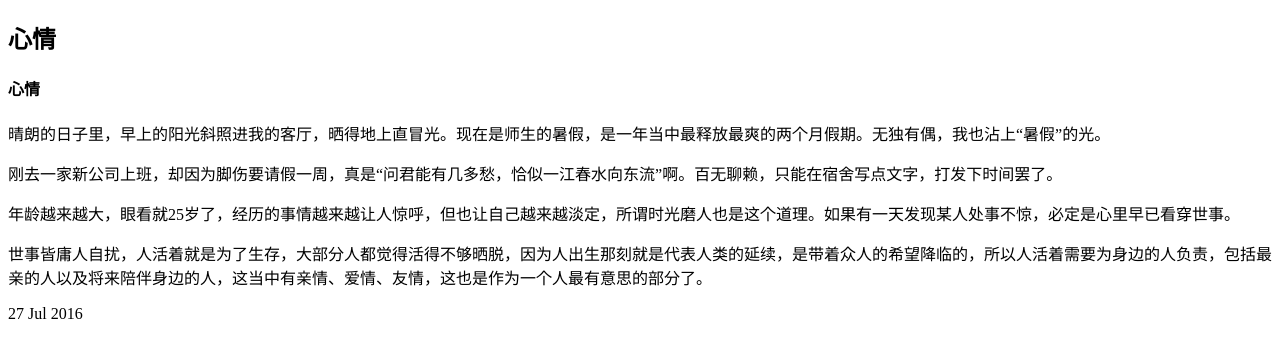
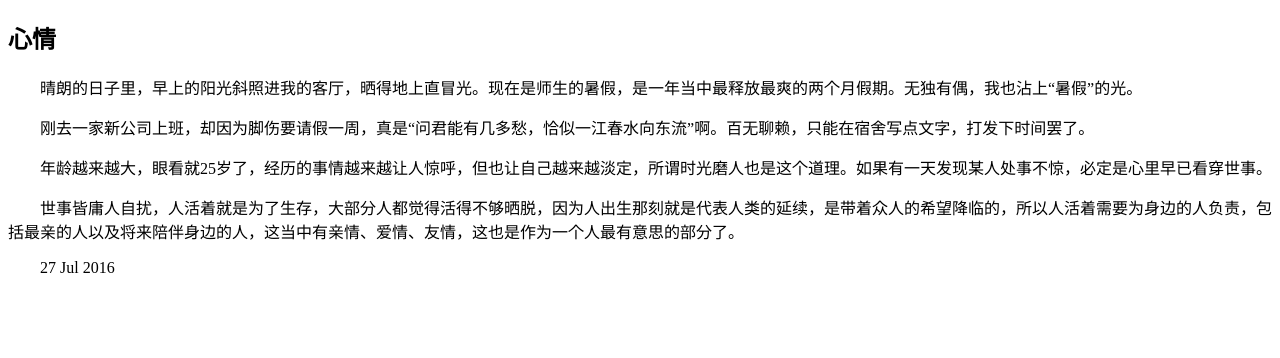
Before and after one commit to code-huisoido/myblog, a Jekyll site: the page built from _posts/2016-07-27-mood.html, in a window 1280 px wide. Shown: the top 358 px of the page. Built offline with Jekyll 4.4.1, drawn with Linux system fonts in a browser that asks for light colours.

Commit message:
today blog

```diff
--- a/_posts/2016-07-27-mood.html
+++ b/_posts/2016-07-27-mood.html
@@ -3,12 +3,11 @@ layout: default
 title: 心情
 ---
 <style type="text/css">
-	.p{
+	p{
 		text-indent: 2em;
 	}
 </style>
 <h2>{{ page.title }}</h2>
-<h4>心情</h4>
 <p>晴朗的日子里，早上的阳光斜照进我的客厅，晒得地上直冒光。现在是师生的暑假，是一年当中最释放最爽的两个月假期。无独有偶，我也沾上“暑假”的光。</p>
 <p>刚去一家新公司上班，却因为脚伤要请假一周，真是“问君能有几多愁，恰似一江春水向东流”啊。百无聊赖，只能在宿舍写点文字，打发下时间罢了。</p>
 <p>年龄越来越大，眼看就25岁了，经历的事情越来越让人惊呼，但也让自己越来越淡定，所谓时光磨人也是这个道理。如果有一天发现某人处事不惊，必定是心里早已看穿世事。</p>
```
